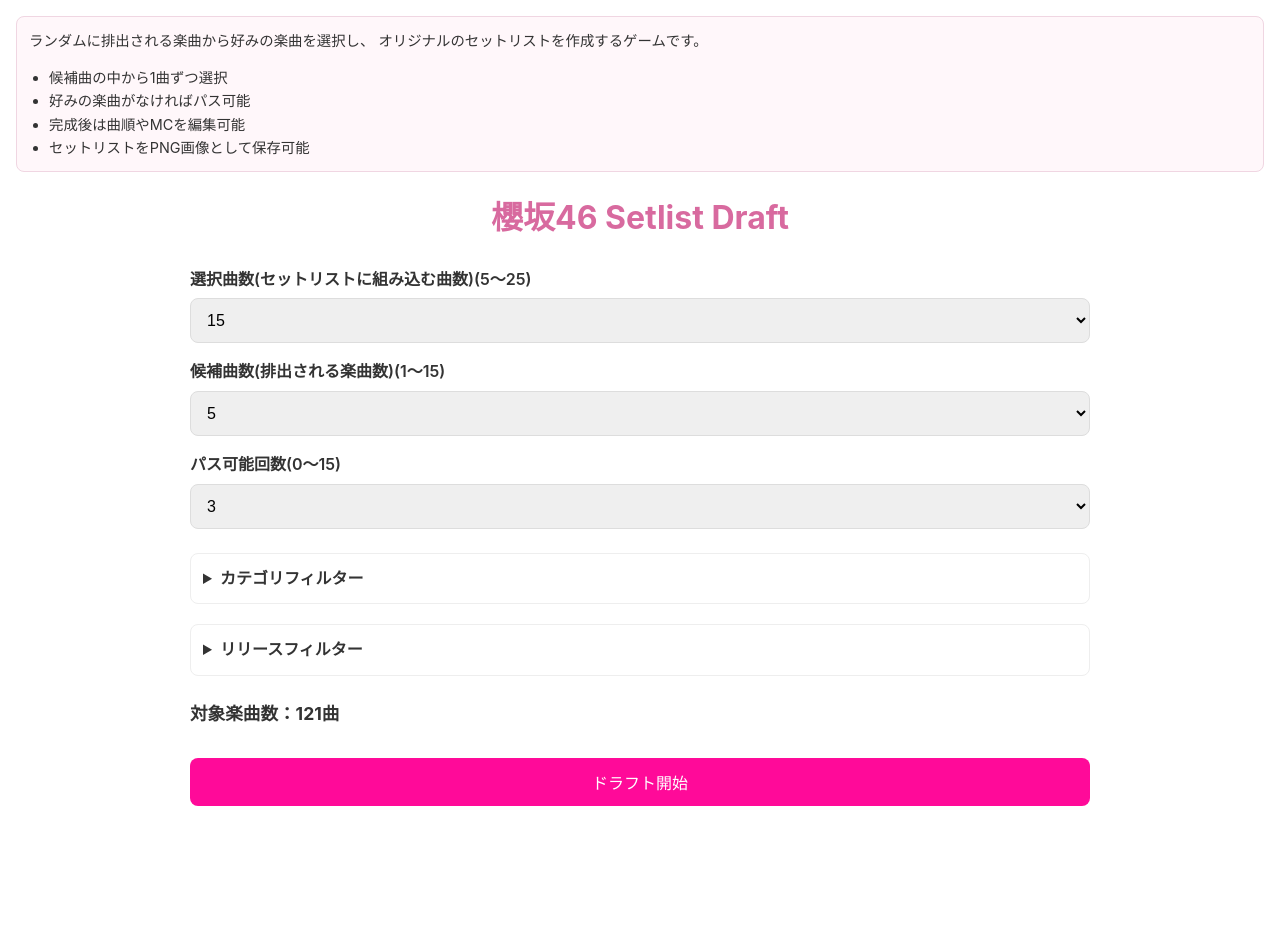
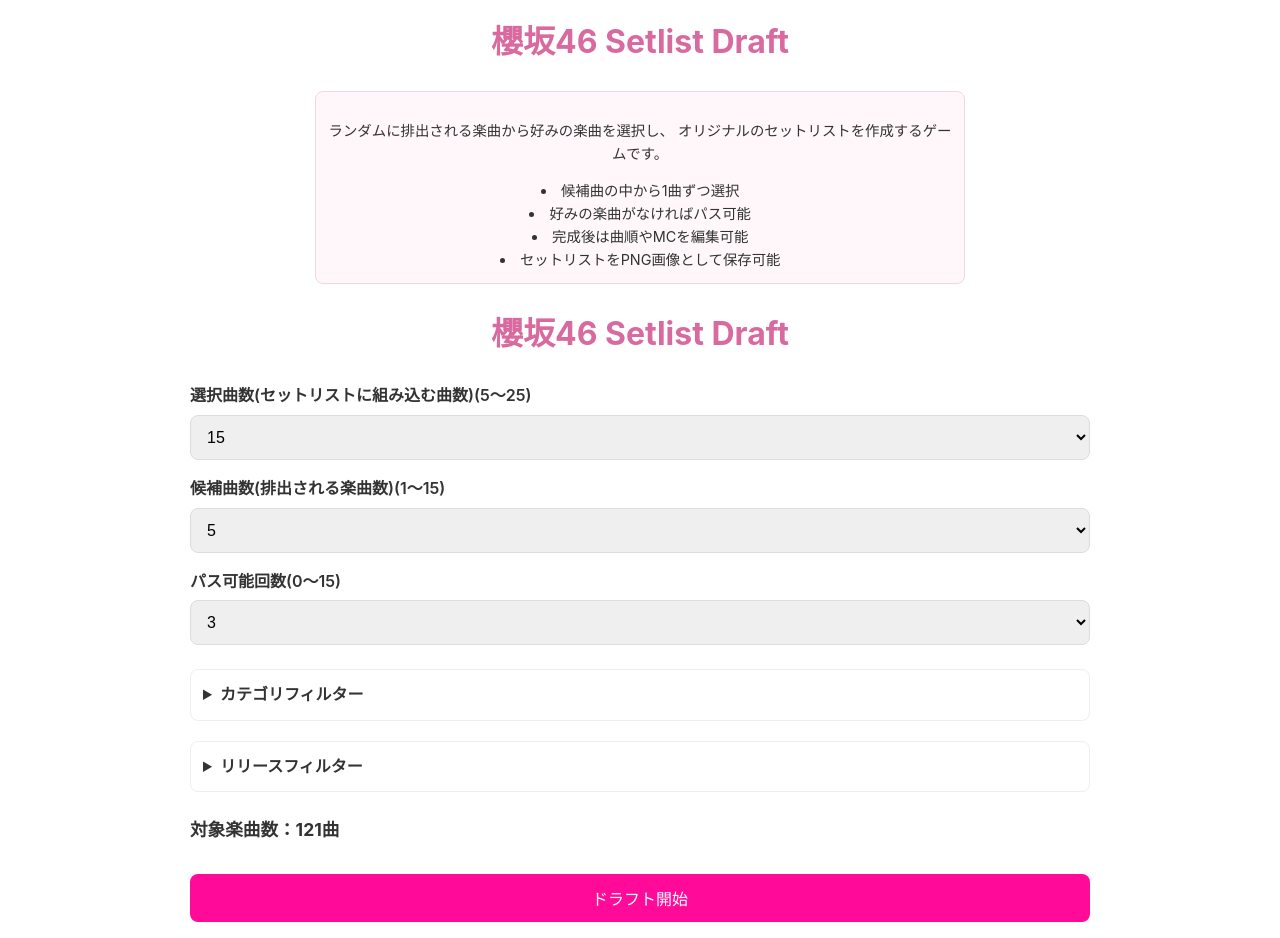
Before and after one commit to Shimatsu03/sakurazaka-setlist-draft, a plain HTML site: page index.html in a window 1280 px wide. Before the commit the page ends 822 px from the top, so only its background shows below. Drawn offline with nearby package versions, Linux system fonts and the light colour scheme.

Commit message:
Add files via upload

```diff
--- a/css/style.css
+++ b/css/style.css
@@ -409,17 +409,24 @@ hr {
 
   padding: 12px;
 
-  margin-bottom: 20px;
+  margin: 0 auto 20px auto;
+
+  text-align: center;
+
+  max-width: 650px;
 
   font-size: 0.9rem;
 
 }
 
-.app-description p {
-  margin-top: 0;
+.app-description ul {
+
+  list-style-position: inside;
+
+  padding-left: 0;
+
+  margin-bottom: 0;
+
+  text-align: center;
+
 }
-
-.app-description ul {
-  margin-bottom: 0;
-  padding-left: 20px;
-}
--- a/index.html
+++ b/index.html
@@ -10,7 +10,7 @@
   content="width=device-width, initial-scale=1.0"
 >
 
-<title>櫻坂46 Setlist Draft</title>
+<h1>櫻坂46 Setlist Draft</h1>
 
 <div class="app-description">
 
@@ -27,6 +27,8 @@
   </ul>
 
 </div>
+
+<div class="panel"></div>
 
 <link
   rel="stylesheet"
```
